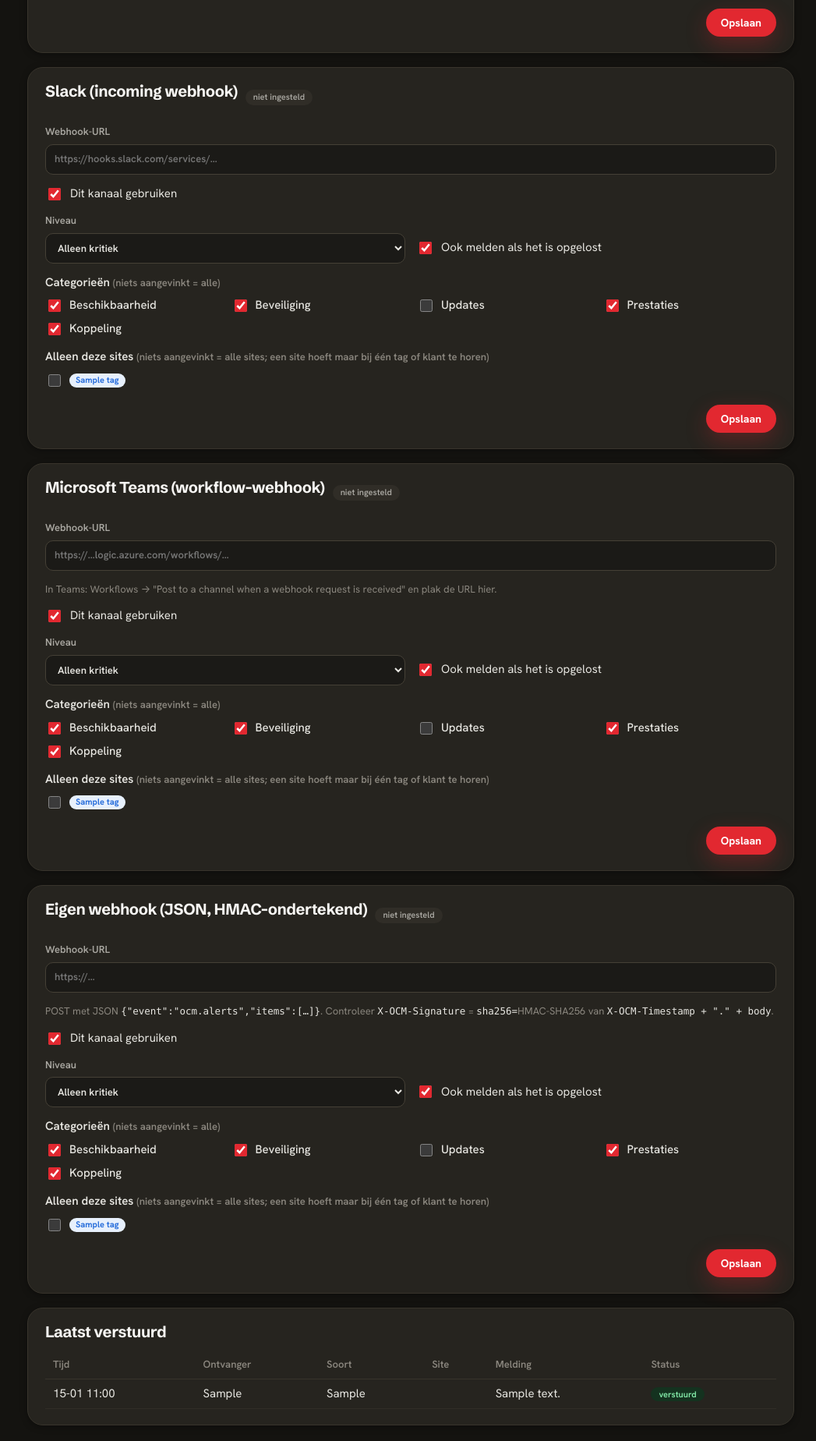
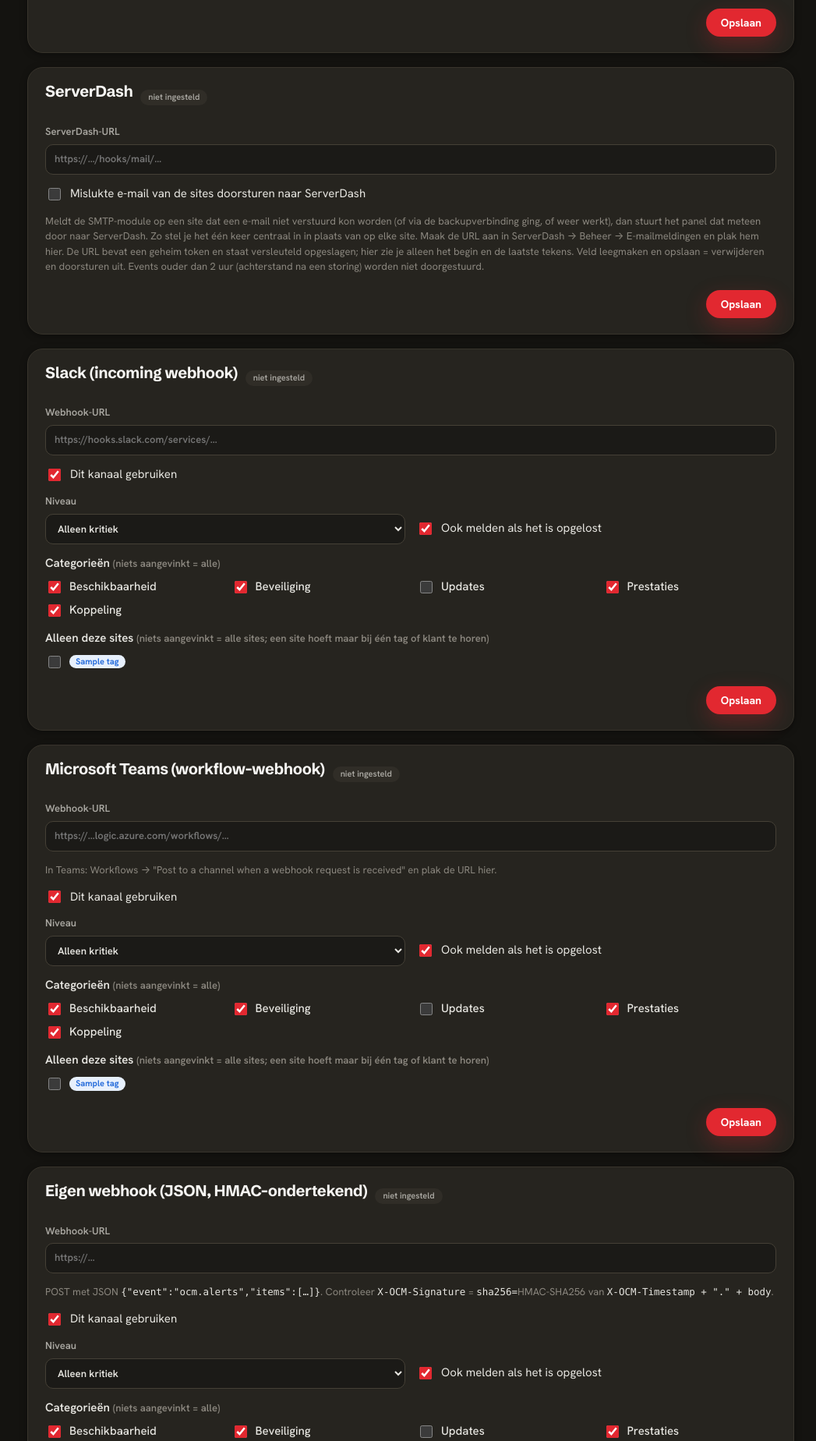
Before and after one commit to r-smink/nb-ocmonitor, a Laravel app: page /instellingen/meldingen in a window 1280 px wide. Shown: the part 805-2653 px from the top of the page at 78% size, without its empty margins (233-1280 px from the left). Run offline with Laravel 12, Linux system fonts and the light colour scheme; the visitor is signed in with stand-in values (Sample User, id 1); tables that the repository leaves empty hold one stand-in row (values such as "Sample post").

Commit message:
panel forwards SMTP failures to ServerDash
Settings → Meldingen gets a ServerDash card: one webhook URL (stored encrypted, https and public hosts only, masked in the UI), an on/off switch and a test button. New smtp.failed, smtp.backup_used and smtp.recovered events are forwarded right after ingest (only newly inserted rows, max 2 hours old, at most 10 per batch, 5 s timeout, failures recorded and never block ingestion).

Co-Authored-By: Claude Opus 5.5 <noreply@anthropic.com>

```diff
--- a/panel/app/Http/Controllers/AlertController.php
+++ b/panel/app/Http/Controllers/AlertController.php
@@ -9,6 +9,7 @@ use App\Models\User;
 use App\Ocm\Activity;
 use App\Ocm\Alerts\AlertFilter;
 use App\Ocm\Alerts\Channels;
+use App\Ocm\Alerts\ServerDash;
 use App\Ocm\MailSettings;
 use Illuminate\Http\RedirectResponse;
 use Illuminate\Http\Request;
@@ -67,6 +68,47 @@ class AlertController extends Controller
         }
 
         return back()->with('status', 'Testbericht verstuurd naar ' . Channels::TYPES[$type] . '.');
+    }
+
+    /**
+     * ServerDash: mislukte e-mail van de sites direct doorsturen. Het veld toont de ingekorte URL;
+     * ongewijzigd laten = houden, leegmaken = verwijderen en doorsturen uitzetten.
+     */
+    public function saveServerDash(Request $request): RedirectResponse
+    {
+        $data = $request->validate(['url' => ['nullable', 'string', 'max:1000'], 'enabled' => ['nullable', 'boolean']]);
+        $url = trim((string) ($data['url'] ?? ''));
+        $back = route('settings.alerts') . '#serverdash';
+        $hadUrl = ServerDash::configuredUrl() !== null;
+        if ($url !== '' && $hadUrl && $url === ServerDash::masked()) {
+            $url = null; // ongewijzigd
+        } elseif ($url !== '' && ($problem = ServerDash::urlProblem($url))) {
+            return redirect()->to($back)->withErrors(['serverdash' => $problem]);
+        }
+        ServerDash::save($url, !empty($data['enabled']));
+        Activity::log('serverdash_updated', ['enabled' => ServerDash::enabled(), 'url_changed' => $url !== null && $url !== '', 'removed' => $url === '' && $hadUrl]);
+
+        return redirect()->to($back)->with('status', match (true) {
+            $url === '' => 'ServerDash-URL ' . ($hadUrl ? 'verwijderd' : 'niet ingevuld') . '; doorsturen staat uit.',
+            ServerDash::enabled() => 'ServerDash opgeslagen. Mislukte e-mail van de sites gaat nu door naar ServerDash.',
+            default => 'ServerDash opgeslagen; doorsturen staat uit.',
+        });
+    }
+
+    public function testServerDash(): RedirectResponse
+    {
+        $back = route('settings.alerts') . '#serverdash';
+        $url = ServerDash::configuredUrl();
+        if ($url === null) {
+            return redirect()->to($back)->withErrors(['serverdash' => 'Vul eerst de ServerDash-URL in.']);
+        }
+        $ok = ServerDash::deliver(ServerDash::testPayload(), $url);
+        Activity::log('serverdash_test', ['ok' => $ok]);
+        if (!$ok) {
+            return redirect()->to($back)->withErrors(['serverdash' => 'Testmelding mislukt: ' . ServerDash::status()['last_error']]);
+        }
+
+        return redirect()->to($back)->with('status', 'Testmelding verstuurd naar ServerDash (' . ServerDash::masked($url) . ').');
     }
 
     /** Eigen SMTP-server voor alle e-mail van de tool. */
--- /dev/null
+++ b/panel/app/Ocm/Alerts/ServerDash.php
@@ -0,0 +1,297 @@
+<?php
+
+namespace App\Ocm\Alerts;
+
+use App\Models\Setting;
+use App\Models\Site;
+use App\Ocm\SiteIssues;
+use Illuminate\Support\Carbon;
+use Illuminate\Support\Facades\Crypt;
+use Illuminate\Support\Facades\Http;
+use Illuminate\Support\Facades\Log;
+
+/**
+ * Stuurt SMTP-events van de sites (smtp.failed, smtp.backup_used, smtp.recovered) direct door naar
+ * ServerDash (ons interne monitoringscherm). Eén URL voor alle sites, in te stellen onder
+ * Instellingen → Meldingen. Het token zit in de URL, dus de hele URL staat versleuteld in de
+ * database en wordt nooit volledig getoond. Alleen https naar publieke adressen, zonder redirects.
+ *
+ * Er draait geen queue-worker (alleen web, signer en scheduler). Daarom: bij een push van de site
+ * (web) versturen we na het antwoord (terminating-callback, nginx/fpm sluit de verbinding eerst),
+ * bij een pull via de signer synchroon met een korte time-out. Fouten worden altijd opgevangen.
+ */
+final class ServerDash
+{
+    public const SETTING = 'serverdash';
+
+    /** Laatste verzending en laatste fout, apart van de configuratie (wordt vanuit signer en web geschreven). */
+    public const STATUS = 'serverdash_status';
+
+    public const TYPES = ['smtp.failed', 'smtp.backup_used', 'smtp.recovered'];
+
+    /** Oudere events (achterstand na een storing) niet meer doorsturen. */
+    public const MAX_AGE_MINUTES = 120;
+
+    /** Hooguit zoveel verzendingen per ontvangen batch events. */
+    private const MAX_PER_BATCH = 10;
+
+    /** @return array{url: ?string, enabled: bool} url nog versleuteld */
+    public static function config(): array
+    {
+        $stored = Setting::get(self::SETTING);
+
+        return ['url' => is_string($stored['url'] ?? null) && $stored['url'] !== '' ? $stored['url'] : null, 'enabled' => !empty($stored['enabled'])];
+    }
+
+    /** Ontsleutelde URL als doorsturen aan staat, anders null. */
+    public static function activeUrl(): ?string
+    {
+        $config = self::config();
+
+        return $config['enabled'] ? self::decrypt($config['url']) : null;
+    }
+
+    public static function configuredUrl(): ?string
+    {
+        return self::decrypt(self::config()['url']);
+    }
+
+    public static function enabled(): bool
+    {
+        return self::activeUrl() !== null;
+    }
+
+    /** Ingekorte weergave voor het scherm: host + "…" + laatste 4 tekens. */
+    public static function masked(?string $url = null): string
+    {
+        $url ??= self::configuredUrl();
+        if ($url === null || $url === '') {
+            return '';
+        }
+
+        return (string) parse_url($url, PHP_URL_HOST) . '…' . substr($url, -4);
+    }
+
+    /**
+     * @param string|null $url null = huidige URL houden, '' = verwijderen (zet doorsturen uit)
+     */
+    public static function save(?string $url, bool $enabled): void
+    {
+        $current = self::config();
+        $encrypted = match (true) {
+            $url === null => $current['url'],
+            $url === '' => null,
+            default => Crypt::encryptString($url),
+        };
+        Setting::put(self::SETTING, ['url' => $encrypted, 'enabled' => $encrypted !== null && $enabled]);
+    }
+
+    /** Foutmelding als de URL niet mag, anders null. */
+    public static function urlProblem(string $url): ?string
+    {
+        if ($problem = Channels::urlProblem($url, 'serverdash')) {
+            return $problem;
+        }
+        if (!str_contains((string) parse_url($url, PHP_URL_PATH), '/hooks/mail/')) {
+            return 'Gebruik de URL uit ServerDash → Beheer → E-mailmeldingen (https://…/hooks/mail/…).';
+        }
+
+        return null;
+    }
+
+    /** @return array{last_sent_at: ?string, last_error: ?string, last_error_at: ?string} */
+    public static function status(): array
+    {
+        $stored = Setting::get(self::STATUS);
+
+        return ['last_sent_at' => $stored['last_sent_at'] ?? null, 'last_error' => $stored['last_error'] ?? null, 'last_error_at' => $stored['last_error_at'] ?? null];
+    }
+
+    /**
+     * Nieuw opgeslagen events (rijen uit EventIngestor). Pakt alleen de SMTP-types binnen
+     * MAX_AGE_MINUTES. Op het web na het antwoord, anders (signer, tests) meteen.
+     *
+     * @param list<array<string, mixed>> $rows
+     */
+    public static function forwardNew(Site $site, array $rows): void
+    {
+        $rows = array_values(array_filter($rows, fn (array $row) => self::wanted($row)));
+        if ($rows === [] || !self::enabled()) {
+            return;
+        }
+        $rows = array_slice($rows, 0, self::MAX_PER_BATCH);
+        $send = static function () use ($site, $rows): void {
+            foreach ($rows as $row) {
+                if (!self::deliver(self::payload($site, $row))) {
+                    break; // ServerDash onbereikbaar: niet de hele batch op time-outs laten wachten
+                }
+            }
+        };
+        if (app()->runningInConsole()) {
+            $send();
+        } else {
+            app()->terminating($send);
+        }
+    }
+
+    /** @param array<string, mixed> $row */
+    public static function wanted(array $row): bool
+    {
+        if (!in_array($row['type'] ?? '', self::TYPES, true)) {
+            return false;
+        }
+        $at = Carbon::parse((string) $row['occurred_at'], 'UTC');
+
+        return $at->gte(now()->subMinutes(self::MAX_AGE_MINUTES));
+    }
+
+    /**
+     * Verstuurt één payload naar de ingestelde URL. Gooit nooit; legt succes of fout vast.
+     *
+     * @param array<string, mixed> $payload
+     */
+    public static function deliver(array $payload, ?string $url = null): bool
+    {
+        try {
+            $url ??= self::activeUrl();
+            if ($url === null) {
+                throw new \RuntimeException('Geen ServerDash-URL ingesteld');
+            }
+            self::send($url, $payload);
+            self::record(null);
+
+            return true;
+        } catch (\Throwable $e) {
+            $error = mb_substr($e->getMessage(), 0, 200);
+            try {
+                self::record($error);
+                Log::warning('ServerDash: doorsturen mislukt', ['event' => $payload['event'] ?? null, 'error' => $error]);
+            } catch (\Throwable) {
+                // ook het vastleggen mag de verwerking van events niet breken
+            }
+
+            return false;
+        }
+    }
+
+    /** @param array<string, mixed> $payload */
+    public static function send(string $url, array $payload): void
+    {
+        $host = (string) parse_url($url, PHP_URL_HOST);
+        if (Channels::$httpGuard && !Channels::isPublicHost($host)) {
+            throw new \RuntimeException('Adres van ServerDash wijst naar een intern netwerk');
+        }
+        $json = (string) json_encode($payload, JSON_UNESCAPED_SLASHES | JSON_UNESCAPED_UNICODE | JSON_PARTIAL_OUTPUT_ON_ERROR);
+        $response = Http::withHeaders(['Content-Type' => 'application/json', 'User-Agent' => 'NB-OC-Monitor/1.0'])
+            ->timeout(5)->connectTimeout(5)->withoutRedirecting()->withBody($json, 'application/json')->post($url);
+        if (!$response->successful()) {
+            throw new \RuntimeException('HTTP ' . $response->status());
+        }
+    }
+
+    /**
+     * Payload volgens het contract met ServerDash (POST /hooks/mail/<token>).
+     *
+     * @param array<string, mixed> $row rij uit site_events (data als JSON-string of array)
+     * @return array<string, mixed>
+     */
+    public static function payload(Site $site, array $row): array
+    {
+        $data = $row['data'] ?? null;
+        $data = is_string($data) ? (json_decode($data, true) ?: []) : (is_array($data) ? $data : []);
+        $type = (string) $row['type'];
+        $code = (string) ($data['diagnose_code'] ?? '');
+        $logId = is_numeric($data['log_id'] ?? null) ? (int) $data['log_id'] : null;
+        $object = trim((string) ($row['object'] ?? ''));
+        $error = (string) ($data['error'] ?? '');
+        $title = SiteIssues::smtpDiagnoseTitle($code);
+        $message = self::message($type, (string) $site->name, $title !== '' ? $title : \Illuminate\Support\Str::limit(trim($error), 120));
+        $maillog = SiteIssues::smtpLogUrl($site) . ($logId !== null ? '&log=' . $logId : '');
+
+        return [
+            'event' => $type,
+            'source' => 'oc-panel',
+            'site_title' => (string) $site->name,
+            'site_url' => (string) $site->url,
+            'message' => $message,
+            'text' => $message,
+            'mail' => [
+                'to' => $object !== '' ? [$object] : [],
+                'subject' => (string) ($data['subject'] ?? ''),
+                'error' => $error,
+                'backup_error' => (string) ($data['backup_error'] ?? ''),
+                'diagnose_code' => $code,
+                'diagnose_title' => $title,
+                'initiator' => (string) ($data['initiator'] ?? ''),
+                'log_id' => $logId,
+                'time' => Carbon::parse((string) $row['occurred_at'], 'UTC')->toIso8601String(),
+            ],
+            'suppressed' => (int) ($data['suppressed'] ?? 0),
+            'panel_url' => route('sites.show', $site),
+            'maillog_url' => $maillog,
+        ];
+    }
+
+    /** Voorbeeld voor de knop Testmelding versturen. @return array<string, mixed> */
+    public static function testPayload(): array
+    {
+        $message = 'Testmelding van OC Monitor: als je dit ziet, komen e-mailmeldingen van de sites aan in ServerDash.';
+        $url = rtrim((string) config('app.url'), '/');
+
+        return [
+            'event' => 'smtp.test',
+            'source' => 'oc-panel',
+            'site_title' => 'Testsite',
+            'site_url' => $url,
+            'message' => $message,
+            'text' => $message,
+            'mail' => [
+                'to' => ['test@example.nl'],
+                'subject' => 'Testmelding',
+                'error' => 'SMTP Error: Could not authenticate.',
+                'backup_error' => '',
+                'diagnose_code' => 'auth',
+                'diagnose_title' => SiteIssues::smtpDiagnoseTitle('auth'),
+                'initiator' => 'OC Monitor',
+                'log_id' => null,
+                'time' => now()->toIso8601String(),
+            ],
+            'suppressed' => 0,
+            'panel_url' => route('dashboard'),
+            'maillog_url' => $url . '/wp-admin/admin.php?page=nb-ocmonitor&tab=maillog',
+        ];
+    }
+
+    private static function message(string $type, string $site, string $reason): string
+    {
+        return match ($type) {
+            'smtp.backup_used' => "E-mail van {$site} via de backupverbinding verstuurd: de primaire SMTP-verbinding faalde" . ($reason !== '' ? " ({$reason})." : '.'),
+            'smtp.recovered' => "E-mail van {$site} wordt weer verstuurd.",
+            default => "E-mail van {$site} niet verstuurd" . ($reason !== '' ? ": {$reason}." : '.'),
+        };
+    }
+
+    private static function record(?string $error): void
+    {
+        $status = Setting::get(self::STATUS);
+        if ($error === null) {
+            $status['last_sent_at'] = now()->toIso8601String();
+        } else {
+            $status['last_error'] = $error;
+            $status['last_error_at'] = now()->toIso8601String();
+        }
+        Setting::put(self::STATUS, $status);
+    }
+
+    private static function decrypt(?string $value): ?string
+    {
+        if ($value === null || $value === '') {
+            return null;
+        }
+        try {
+            return Crypt::decryptString($value);
+        } catch (\Throwable) {
+            return null;
+        }
+    }
+}
--- a/panel/app/Ocm/SiteIssues.php
+++ b/panel/app/Ocm/SiteIssues.php
@@ -414,6 +414,12 @@ final class SiteIssues
     /** Fouten die bij één bericht horen, niet bij de verbinding: aandacht in plaats van kritiek. */
     private const SMTP_MESSAGE_ERRORS = ['recipient', 'invalid_address'];
 
+    /** Korte Nederlandse omschrijving van een diagnose_code van de SMTP-module ('' als onbekend). */
+    public static function smtpDiagnoseTitle(string $code): string
+    {
+        return self::SMTP_DIAGNOSE[$code] ?? '';
+    }
+
     /** Link naar het e-maillog van de SMTP-module in WP-admin. */
     public static function smtpLogUrl(Site $site): string
     {
--- a/panel/resources/views/settings/alerts.blade.php
+++ b/panel/resources/views/settings/alerts.blade.php
@@ -100,6 +100,47 @@
     </form>
   </section>
 
+  @php($sd = \App\Ocm\Alerts\ServerDash::config())
+  @php($sdStatus = \App\Ocm\Alerts\ServerDash::status())
+  @php($sdMasked = \App\Ocm\Alerts\ServerDash::masked())
+  <section class="panel" id="serverdash">
+    <div class="channel-head">
+      <h3>ServerDash</h3>
+      @if ($sdMasked === '')
+        <span class="state idle">niet ingesteld</span>
+      @elseif (\App\Ocm\Alerts\ServerDash::enabled())
+        <span class="state">doorsturen aan</span>
+      @else
+        <span class="state idle">doorsturen uit</span>
+      @endif
+      @if ($sdMasked !== '')
+        <div class="right">
+          <form method="POST" action="{{ route('settings.serverdash.test') }}" class="inline">
+            @csrf
+            <button class="btn ghost small" type="submit">Testmelding versturen</button>
+          </form>
+        </div>
+      @endif
+    </div>
+    @error('serverdash')<div class="alert mt">{{ $message }}</div>@enderror
+    <form method="POST" action="{{ route('settings.serverdash') }}" class="form mt" autocomplete="off">
+      @csrf
+      @method('PUT')
+      <label>ServerDash-URL
+        <input type="text" name="url" value="{{ $sdMasked }}" placeholder="https://…/hooks/mail/…" maxlength="1000" autocomplete="off" spellcheck="false">
+      </label>
+      <label class="check"><input type="hidden" name="enabled" value="0"><input type="checkbox" name="enabled" value="1" @checked($sd['enabled'])> Mislukte e-mail van de sites doorsturen naar ServerDash</label>
+      <p class="note">Meldt de SMTP-module op een site dat een e-mail niet verstuurd kon worden (of via de backupverbinding ging, of weer werkt), dan stuurt het panel dat meteen door naar ServerDash. Zo stel je het één keer centraal in in plaats van op elke site. Maak de URL aan in ServerDash → Beheer → E-mailmeldingen en plak hem hier. De URL bevat een geheim token en staat versleuteld opgeslagen; hier zie je alleen het begin en de laatste tekens. Veld leegmaken en opslaan = verwijderen en doorsturen uit. Events ouder dan {{ intdiv(\App\Ocm\Alerts\ServerDash::MAX_AGE_MINUTES, 60) }} uur (achterstand na een storing) worden niet doorgestuurd.</p>
+      @if ($sdStatus['last_sent_at'] || $sdStatus['last_error_at'])
+        <p class="note">
+          @if ($sdStatus['last_sent_at'])Laatst verstuurd {{ \Illuminate\Support\Carbon::parse($sdStatus['last_sent_at'])->timezone('Europe/Amsterdam')->format('d-m H:i') }}.@endif
+          @if ($sdStatus['last_error_at'])<span class="delivery-error">Laatste fout {{ \Illuminate\Support\Carbon::parse($sdStatus['last_error_at'])->timezone('Europe/Amsterdam')->format('d-m H:i') }}: {{ $sdStatus['last_error'] }}</span>@endif
+        </p>
+      @endif
+      <div class="actions"><button class="btn" type="submit">Opslaan</button></div>
+    </form>
+  </section>
+
   @foreach ($channels as $type => $channel)
     <section class="panel" id="kanaal-{{ $type }}">
       <div class="channel-head">
--- a/panel/routes/web.php
+++ b/panel/routes/web.php
@@ -156,6 +156,8 @@ Route::middleware(['auth', 'auth.session'])->group(function () {
         Route::get('/instellingen/meldingen', [\App\Http\Controllers\AlertController::class, 'channels'])->name('settings.alerts');
         Route::put('/instellingen/meldingen/smtp', [\App\Http\Controllers\AlertController::class, 'saveSmtp'])->name('settings.smtp');
         Route::post('/instellingen/meldingen/smtp/test', [\App\Http\Controllers\AlertController::class, 'testSmtp'])->name('settings.smtp.test')->middleware('throttle:5,1');
+        Route::put('/instellingen/meldingen/serverdash', [\App\Http\Controllers\AlertController::class, 'saveServerDash'])->name('settings.serverdash');
+        Route::post('/instellingen/meldingen/serverdash/test', [\App\Http\Controllers\AlertController::class, 'testServerDash'])->name('settings.serverdash.test')->middleware('throttle:10,1');
         Route::put('/instellingen/meldingen/{type}', [\App\Http\Controllers\AlertController::class, 'saveChannel'])->whereIn('type', ['slack', 'teams', 'webhook'])->name('settings.alerts.channel');
         Route::post('/instellingen/meldingen/{type}/test', [\App\Http\Controllers\AlertController::class, 'testChannel'])->whereIn('type', ['slack', 'teams', 'webhook'])->name('settings.alerts.test')->middleware('throttle:10,1');
         Route::get('/instellingen/api', [\App\Http\Controllers\ApiTokenController::class, 'index'])->name('settings.api');
```
Also changed, not shown: docs/DEPLOY-DIGITALOCEAN.md (+2 -0 lines), docs/smtp-module.md (+1 -0 lines), panel/app/Ocm/EventIngestor.php (+29 -3 lines), panel/tests/Feature/ServerDashForwardTest.php (added, +266 -0 lines).
